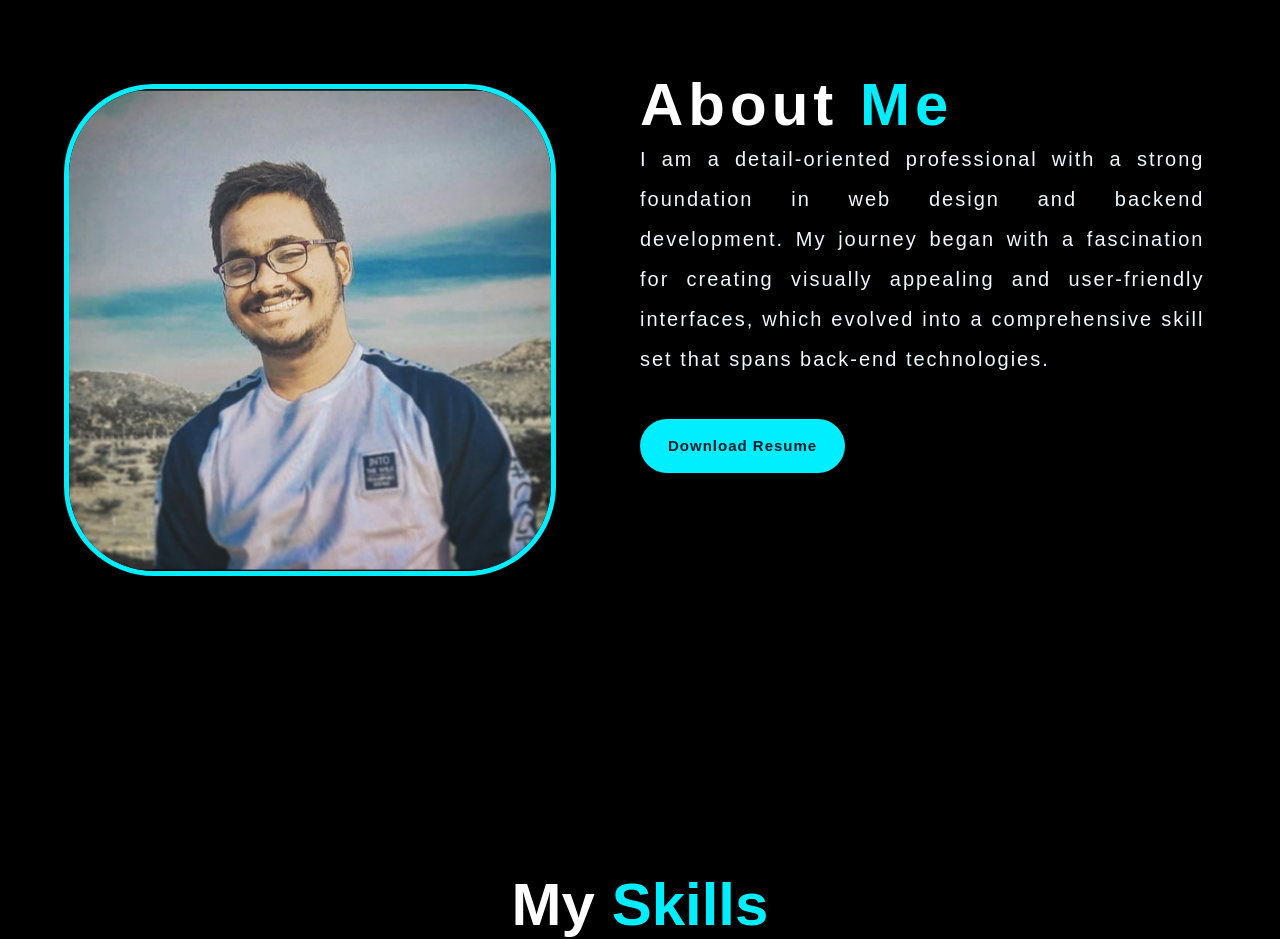
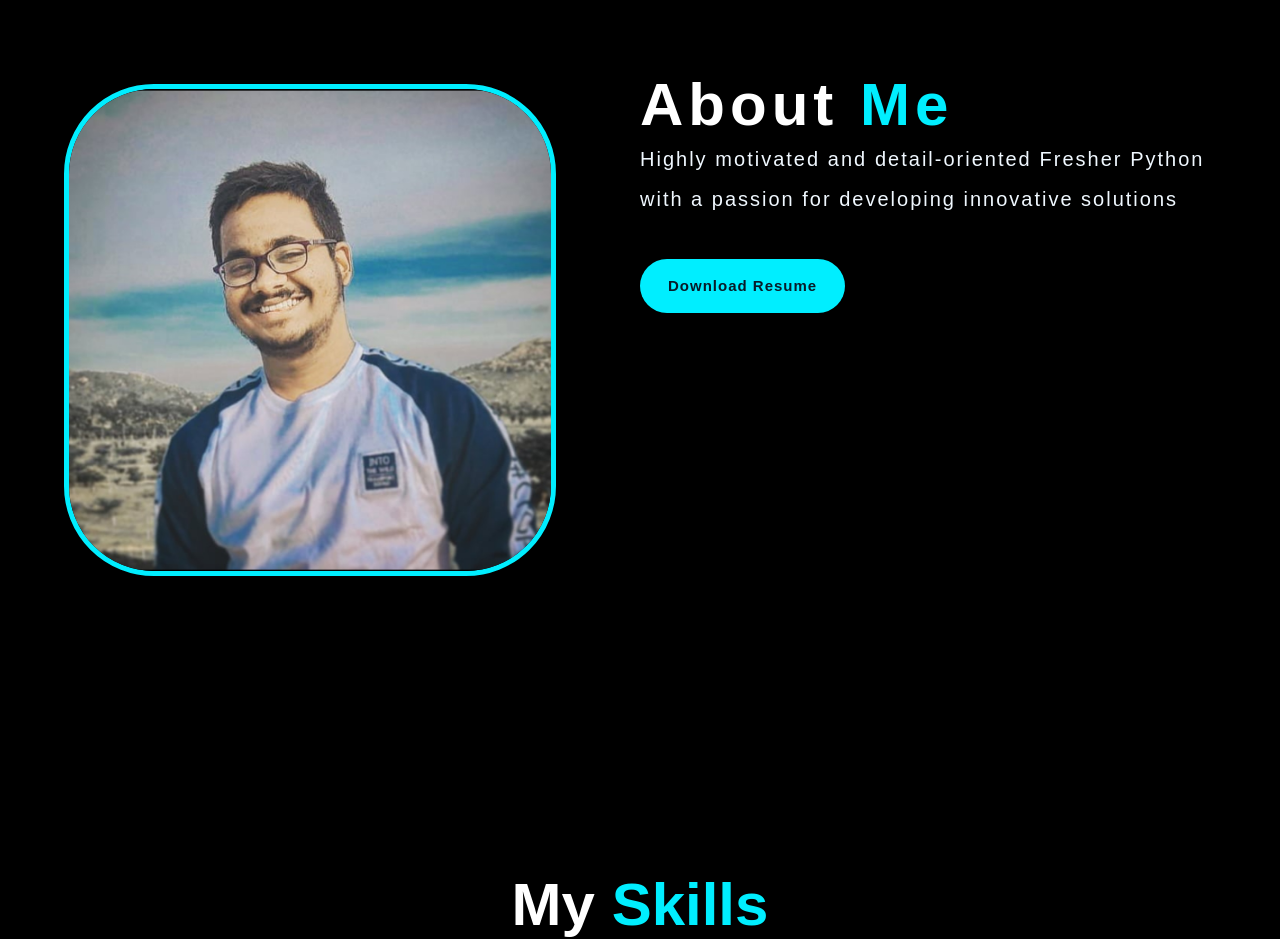
Before and after one commit to SKGANESH123/Portfolio, a plain HTML site: page Portfolio/index.html in a window 1280 px wide. Shown: the part 800-1739 px from the top of the page. Drawn offline with nearby package versions, Linux system fonts and the light colour scheme.

Commit message:
Update index.html

```diff
--- a/Portfolio/index.html
+++ b/Portfolio/index.html
@@ -57,11 +57,7 @@
                 </div>
                 <div class="about-text">
                     <h2>About <span>Me</span></h2>
-                    <p>I am a detail-oriented professional with a strong foundation
-                        in web design and backend development. My journey began with a
-                        fascination for creating visually appealing and user-friendly
-                        interfaces, which evolved into a comprehensive skill set that
-                        spans back-end technologies.<br>
+                    <p>Highly motivated and detail-oriented Fresher Python with a passion for developing innovative solutions<br>
                         <br>
                         <a href="https://docs.google.com/document/d/16OCYVkV8gOPZLGArVg8aXnNsoFOVBGvcF_GV6s3Wbtc/edit?pli=1" style="--i:11" class="abtbtn-box" target="_blank">Download Resume</a>
                     </p>
```
